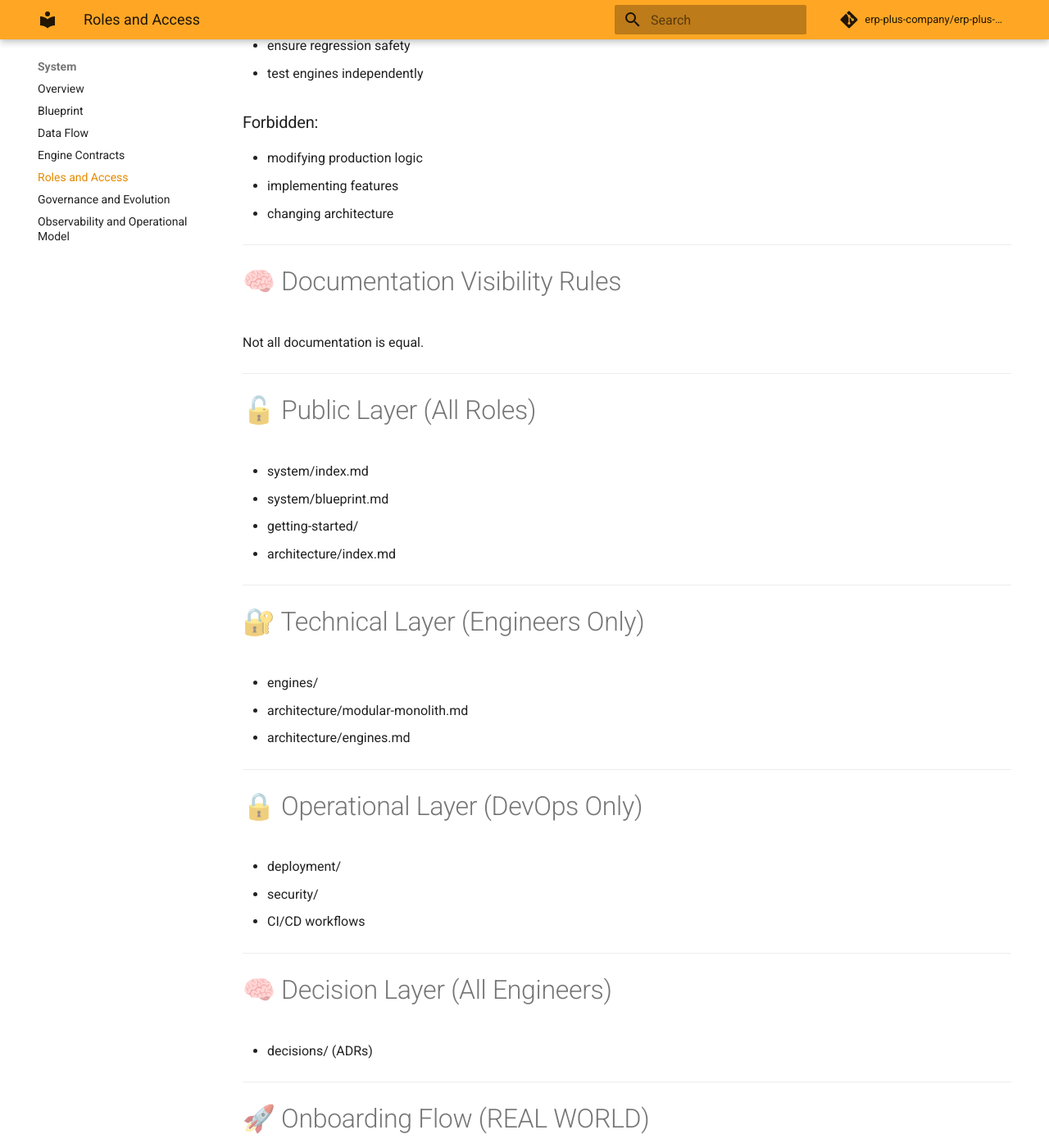
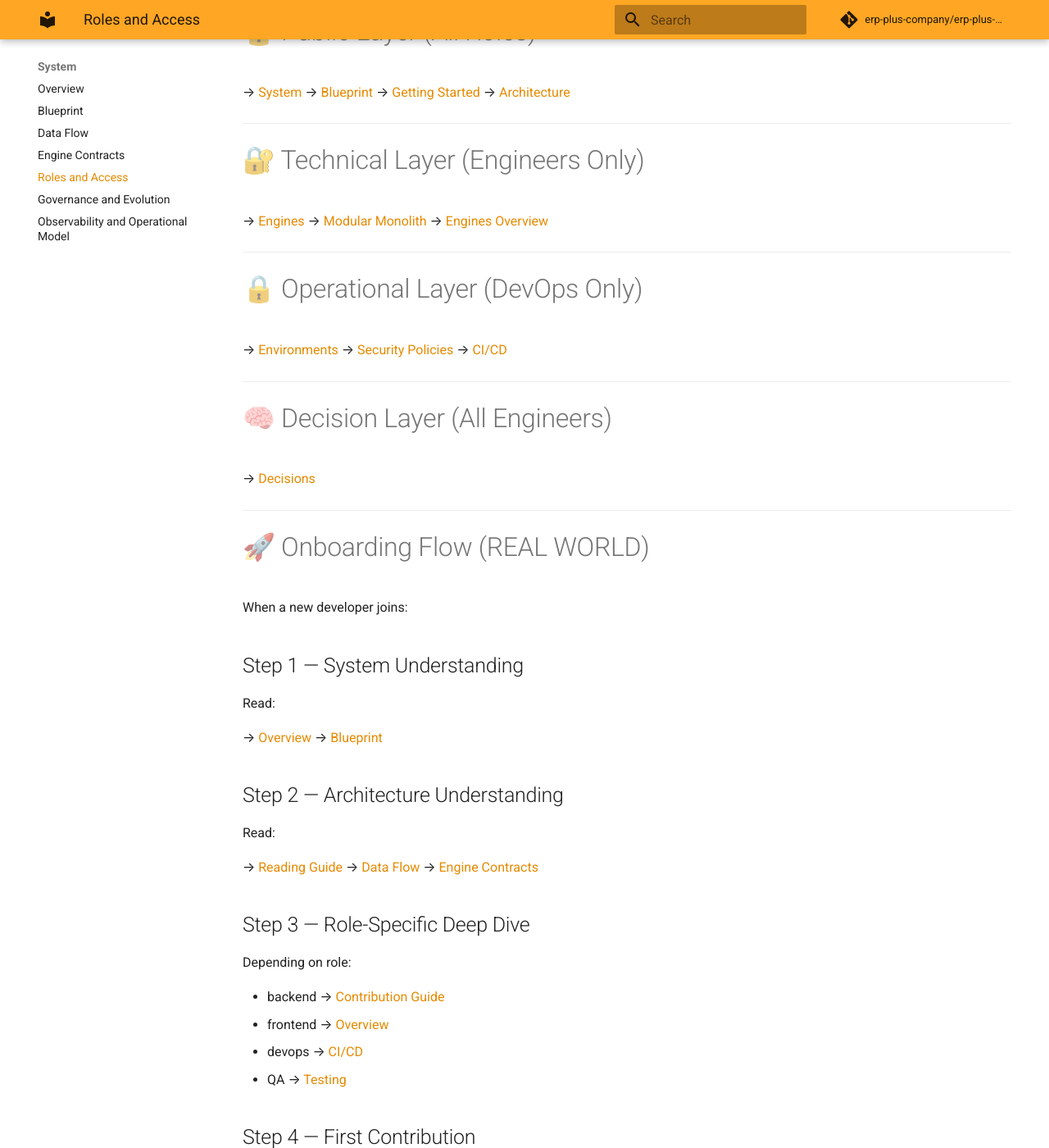
Before and after one commit to erp-plus-company/erp-plus-docs, an MkDocs documentation site: the page built from docs/system/roles-and-access.md, in a window 1280 px wide and 1400 px high, scrolled down 3536 px. Shown: the whole window at 82% size. Built offline with MkDocs 1.6.1 and Material for MkDocs 9.7.7, drawn with Linux system fonts in a browser that asks for light colours; comment, search, counter and statistics services are not loaded; some of the changed text lies outside the part shown.

Commit message:
fix(docs): refactor all files

````diff
--- a/docs/system/roles-and-access.md
+++ b/docs/system/roles-and-access.md
@@ -39,11 +39,11 @@ Each role has a different lens into the system.
 
 ### Backend developers can access:
 
-- architecture/
-- engines/
-- system/
-- development/
-- decisions (ADRs)
+→ [Architecture](../architecture/index.md)
+→ [Engines](../engines/contribution-guide.md)
+→ [System](../system/index.md)
+→ [Development](../development/workflow.md)
+→ [Decisions (ADRs)](../decisions/adr-0001-modular-monolith.md)
 
 ### Responsibilities:
 
@@ -65,9 +65,10 @@ Each role has a different lens into the system.
 
 ### Frontend developers can access:
 
-- system/
-- architecture/
-- getting-started/
+→ [System](../system/index.md)
+→ [Architecture](../architecture/index.md)
+→ [Getting Started](../getting-started/index.md)
+
 - API contracts (future section)
 
 ### Responsibilities:
@@ -90,11 +91,11 @@ Each role has a different lens into the system.
 
 ### DevOps engineers can access:
 
-- deployment/
-- security/
-- system/
-- CI/CD documentation
-- architecture (infrastructure sections)
+→ [Environments](../deployment/environments.md)
+→ [Security](../security/policies.md)
+→ [System](../system/index.md)
+→ [CI/CD documentation](../deployment/ci-cd.md)
+→ [architecture (infrastructure sections)](../architecture/index.md)
 
 ### Responsibilities:
 
@@ -145,32 +146,32 @@ Not all documentation is equal.
 
 # 🔓 Public Layer (All Roles)
 
-- system/index.md
-- system/blueprint.md
-- getting-started/
-- architecture/index.md
+→ [System](../system/index.md)
+→ [Blueprint](../system/blueprint.md)
+→ [Getting Started](../getting-started/index.md)
+→ [Architecture](../architecture/index.md)
 
 ---
 
 # 🔐 Technical Layer (Engineers Only)
 
-- engines/
-- architecture/modular-monolith.md
-- architecture/engines.md
+→ [Engines](../engines/contribution-guide.md)
+→ [Modular Monolith](../architecture/modular-monolith.md)
+→ [Engines Overview](../architecture/engines.md)
 
 ---
 
 # 🔒 Operational Layer (DevOps Only)
 
-- deployment/
-- security/
-- CI/CD workflows
+→ [Environments](../deployment/environments.md)
+→ [Security Policies](../security/policies.md)
+→ [CI/CD](../deployment/ci-cd.md)
 
 ---
 
 # 🧠 Decision Layer (All Engineers)
 
-- decisions/ (ADRs)
+→ [Decisions](../decisions/adr-0001-modular-monolith.md)
 
 ---
 
@@ -182,29 +183,25 @@ When a new developer joins:
 
 Read:
 
-```bash
-system/index.md
-system/blueprint.md
-```
+→ [Overview](../system/index.md)
+→ [Blueprint](../system/blueprint.md)
 
 ## Step 2 — Architecture Understanding
 
 Read:
 
-```bash
-architecture/
-system/data-flow.md
-engine-contracts.md
-```
+→ [Reading Guide](../architecture/index.md)
+→ [Data Flow](../system/data-flow.md)
+→ [Engine Contracts](../system/engine-contracts.md)
 
 ## Step 3 — Role-Specific Deep Dive
 
 Depending on role:
 
-- backend → engines/
-- frontend → API + system flow
-- devops → deployment/
-- QA → testing + behavior
+- backend → [Contribution Guide](../engines/contribution-guide.md)
+- frontend → [Overview](../system/index.md)
+- devops → [CI/CD](../deployment/ci-cd.md)
+- QA → [Testing](../development/testing.md)
 
 ## Step 4 — First Contribution
 
@@ -212,9 +209,10 @@ Must follow:
 
 ```bash
 CONTRIBUTING.md
-CI pipeline rules
-engine contract rules
 ```
+
+[CI/CD](../deployment/ci-cd.md)
+[Contribution Guide](../engines/contribution-guide.md)
 
 ---
 
--- a/mkdocs.yml
+++ b/mkdocs.yml
@@ -63,7 +63,7 @@ nav:
       - Workflow: development/workflow.md
       - Standards: development/standards.md
       - Testing: development/testing.md
-      - PR Standards: development/pr-standards.md
+      - PR Standards: development/pr-standard.md
       - Feature Lifecycle: development/feature-lifecycle.md
 
   - Operations:
````
Also changed, not shown: other parts of docs/system/roles-and-access.md (+5 -5 lines), docs/architecture/engines.md (+4 -0 lines), docs/architecture/index.md (+2 -2 lines), docs/development/workflow.md (+3 -0 lines), docs/engines/contribution-guide.md (+2 -1 lines).
